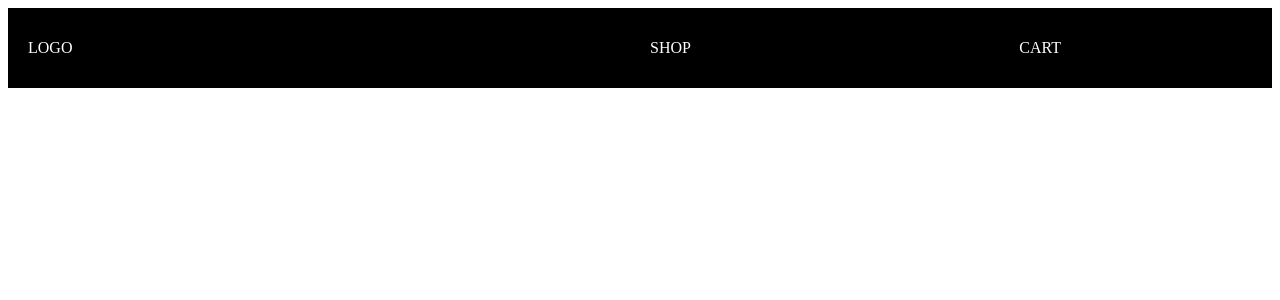
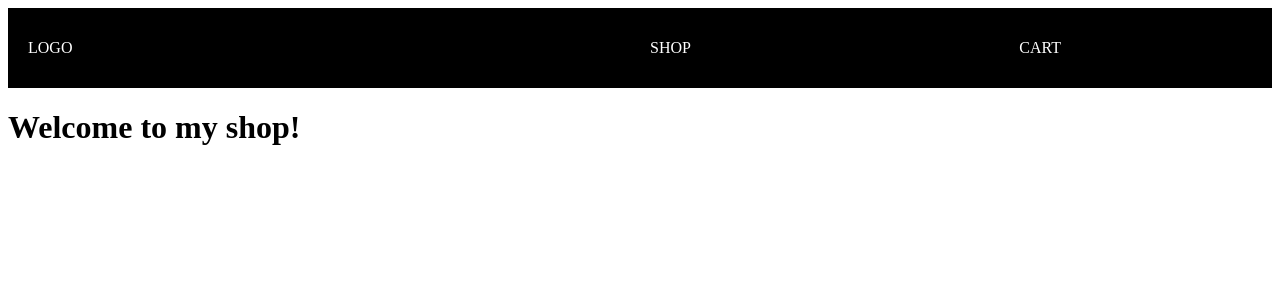
Before and after one commit to codyalanstubbs/top-shopping-cart, a React (Create React App) app: page /shop in a window 1280 px wide. Shown: the top 300 px of the page. Built offline with nearby package versions, Linux system fonts and the light colour scheme.

Commit message:
Add a RouteSwitch for page routers

```diff
--- a/src/App.js
+++ b/src/App.js
@@ -1,9 +1,11 @@
 import Nav from "./components/Nav";
+import RouteSwitch from "./components/RouteSwitch";
 
 const App = () => {
   return (
     <div className="App">
       <Nav />
+      <RouteSwitch />
     </div>
   );
 };
--- /dev/null
+++ b/src/components/RouteSwitch.js
@@ -0,0 +1,16 @@
+import { BrowserRouter, Routes, Route } from "react-router-dom";
+import Home from "./Home";
+import Shop from "./Shop";
+
+const RouteSwitch = () => {
+    return (
+        <BrowserRouter>
+            <Routes>
+                <Route path="/" element={<Home />}></Route>
+                <Route path="/shop/" element={<Shop />}></Route>
+            </Routes>
+        </BrowserRouter>
+    );
+};
+
+export default RouteSwitch;
```
